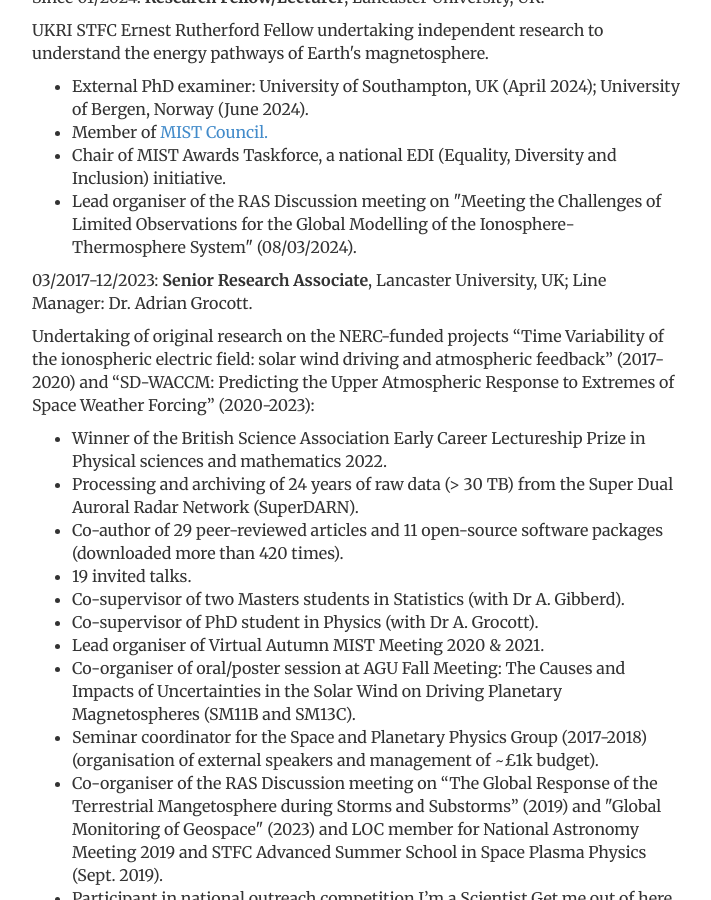
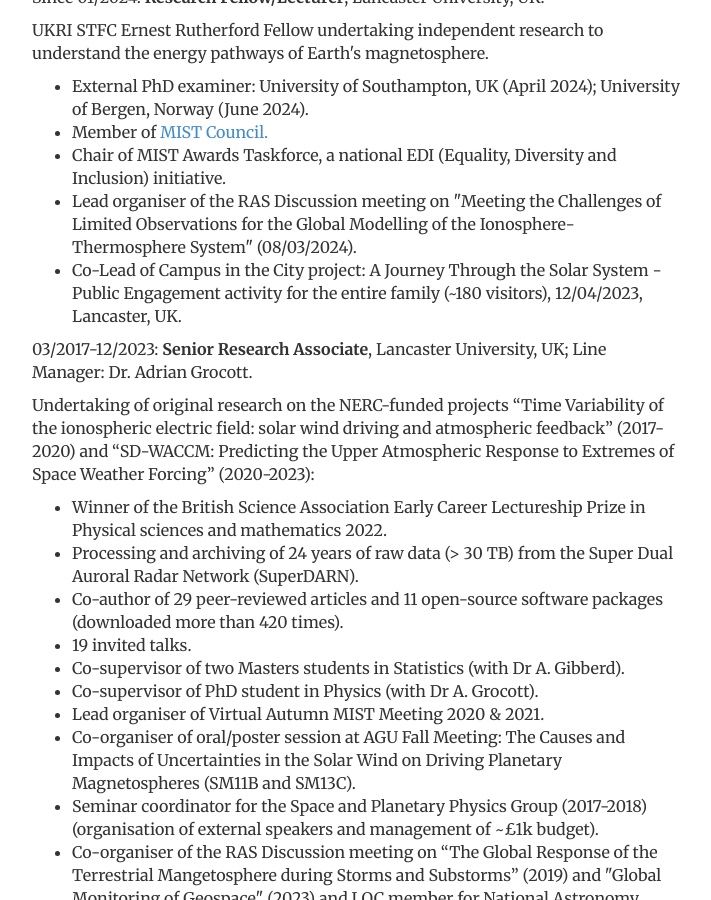
Before and after one commit to mtwalach/mtwalach.github.io, a Jekyll site: the page built from cv/index.html, in a window 1280 px wide and 900 px high, scrolled down 502 px. Shown: the whole window, without its empty margins (284-995 px from the left). Built offline with Jekyll 4.4.1, drawn with Linux system fonts in a browser that asks for light colours.

Commit message:
Update index.html

```diff
--- a/cv/index.html
+++ b/cv/index.html
@@ -31,6 +31,7 @@ description:   Maria-Theresia Walach // Space plasma physics & planetary science
 					<li>Member of <a href="https://www.mist.ac.uk">MIST Council.</a></li>
 					<li>Chair of MIST Awards Taskforce, a national EDI (Equality, Diversity and Inclusion) initiative.</li>
 					<li>Lead organiser of the RAS Discussion meeting on "Meeting the Challenges of Limited Observations for the Global Modelling of the Ionosphere-Thermosphere System" (08/03/2024).</li>
+					<li>Co-Lead of Campus in the City project: A Journey Through the Solar System - Public Engagement activity for the entire family (~180 visitors), 12/04/2023, Lancaster, UK.</li>
 					</ul>
 					<p>03/2017-12/2023: <strong>Senior Research Associate</strong>, Lancaster University, UK; Line Manager: Dr. Adrian Grocott.</p>
 					<p>Undertaking of original research on the NERC-funded projects “Time Variability of the ionospheric electric field: solar wind driving and atmospheric feedback” (2017-2020) and “SD-WACCM: Predicting the Upper Atmospheric Response to Extremes of Space Weather Forcing” (2020-2023):</p>
```
